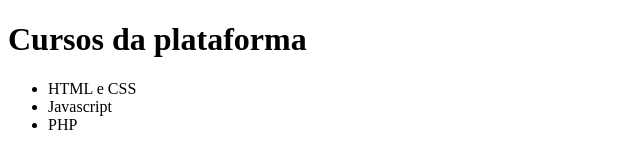
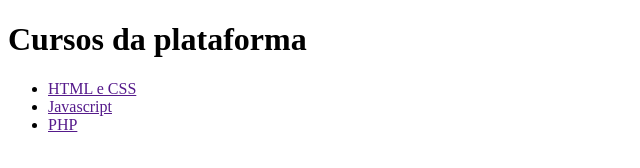
Before and after one commit to gitcoll/git, a plain HTML site: page index.html in a window 1280 px wide. Shown: the whole page, without its empty margins (0-640 px from the left). Drawn offline with Linux system fonts and the light colour scheme.

Commit message:
All items in the list are now linked

```diff
--- a/index.html
+++ b/index.html
@@ -12,9 +12,23 @@
     </header>
 
     <ul>
-        <li>HTML e CSS</li>
-        <li>Javascript</li>
-        <li>PHP</li>
+        <li>
+            <a href="">
+                HTML e CSS
+            </a>
+        </li>
+
+        <li>
+            <a href="">
+                Javascript
+            </a>
+        </li>
+
+        <li>
+            <a href="">
+                PHP
+            </a>
+        </li>
     </ul>
 </body>
 </html>
```
